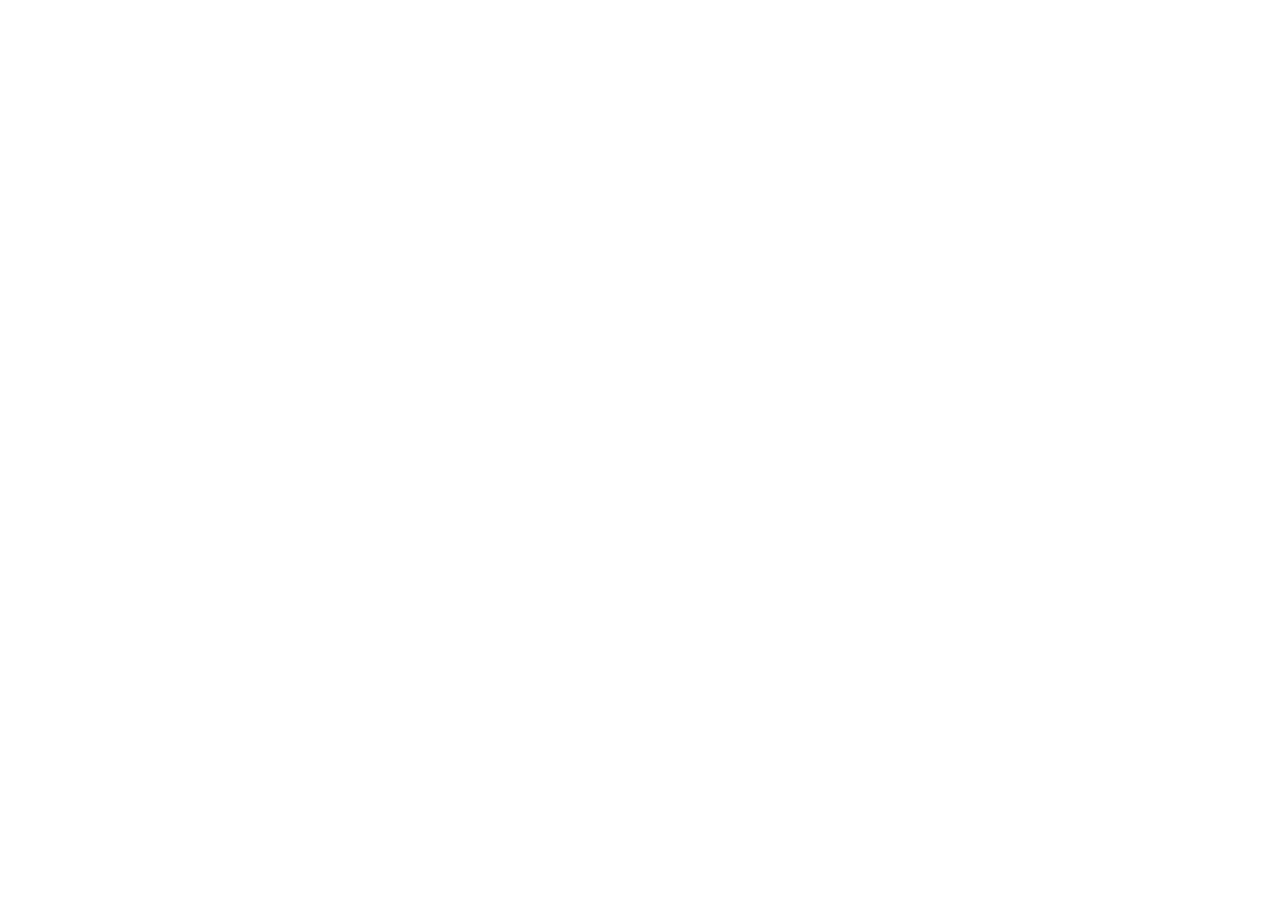
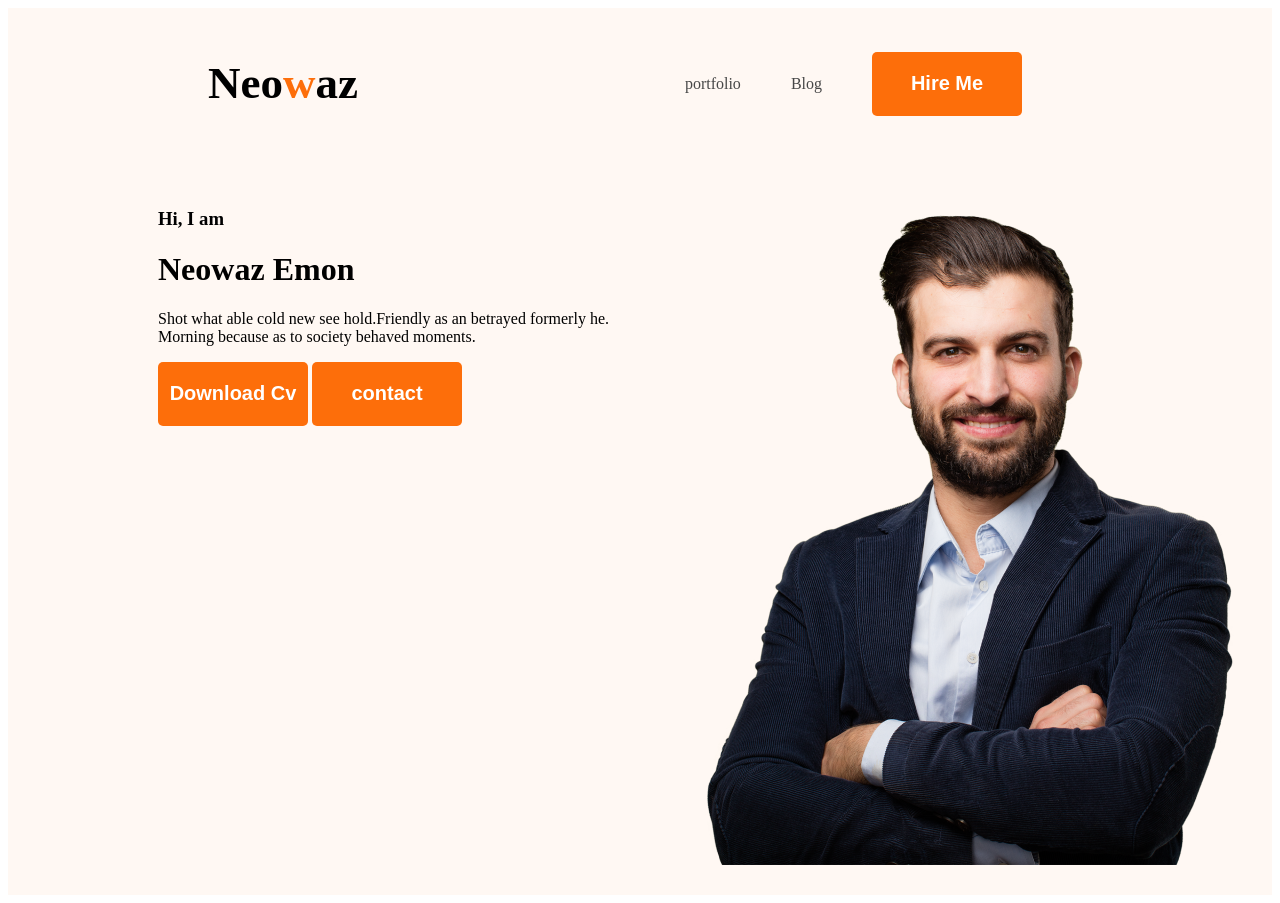
Before and after one commit to AkiburNeowaz/my-portfolio, a plain HTML site: page index.html in a window 1280 px wide. Before the commit the page ends 800 px from the top, so only its background shows below. Drawn offline with Linux system fonts and the light colour scheme.

Commit message:
header part

```diff
--- a/index.html
+++ b/index.html
@@ -1,13 +1,36 @@
 <!DOCTYPE html>
 <html lang="en">
+
 <head>
     <meta charset="UTF-8">
     <meta name="viewport" content="width=device-width, initial-scale=1.0">
     <title>My Portfolio</title>
     <link rel="stylesheet" href="styles/styles.css">
+
 </head>
+
 <body>
     <header>
+        <nav>
+            <h3 class="nav-title">Neo<span class="text-primary">w</span>az</h3>
+            <ul>
+                <li><a href="">portfolio</a></li>
+                <li><a href="">Blog</a></li>
+                <li><Button class="primary-button">Hire Me</Button></li>
+            </ul>
+        </nav>
+        <div class="banner">
+            <div>
+                <h3>Hi, I am</h3>
+                <h1>Neowaz Emon</h1>
+                <p>Shot what able cold new see hold.Friendly as an betrayed formerly he. Morning because as to society
+                    behaved moments.</p>
+                <button class="primary-button">Download Cv</button>
+                <button class="primary-button">contact</button>
+            </div>
+            <img class="profil-pic" src="images/hardy.png" alt="">
+        </div>
+
 
     </header>
     <main>
@@ -18,4 +41,5 @@
     </footer>
 
 </body>
+
 </html>
--- a/styles/styles.css
+++ b/styles/styles.css
@@ -0,0 +1,72 @@
+/* Nav Styles */
+
+.roboto-bold {
+    font-family: "Roboto", serif;
+    font-weight: 700;
+    font-style: normal;
+}
+
+nav {
+    display: flex;
+    align-items: center;
+    justify-content: space-between;
+    margin: 0 200px;
+}
+
+.nav-title {
+    font-size: 45px;
+    line-height: 61px;
+    text-align: left;
+}
+
+
+.text-primary {
+    color: rgb(253, 110, 10);
+}
+
+nav>ul {
+    display: flex;
+    align-items: center;
+}
+
+nav li {
+    list-style: none;
+    margin-right: 50px;
+}
+
+nav a {
+    text-decoration: none;
+    color: #474747;
+}
+
+
+/* Button Section */
+
+.primary-button {
+    width: 150px;
+    height: 64px;
+    background-color: #FD6E0A;
+    border-radius: 5px;
+    border: none;
+    font-size: 20px;
+    font-weight: 700;
+    color: #FFFFFF;
+}
+
+/* Header section */
+
+header {
+    background-color: #FFF8F3;
+}
+
+.banner {
+    padding: 30px 30px 30px 150px;
+    display: flex;
+}
+
+.profil-pic {
+    Width: 584pxpx;
+    height: 676pxpx;
+
+
+}
```
